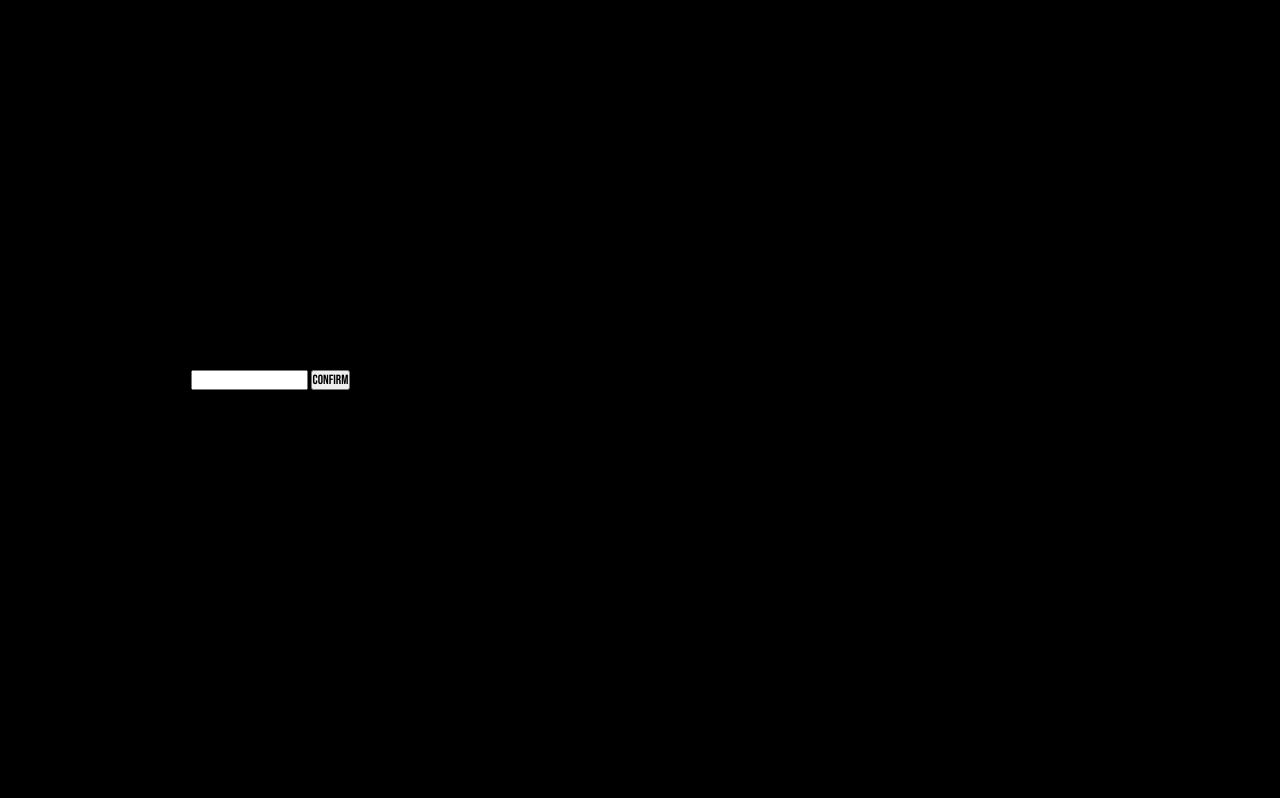
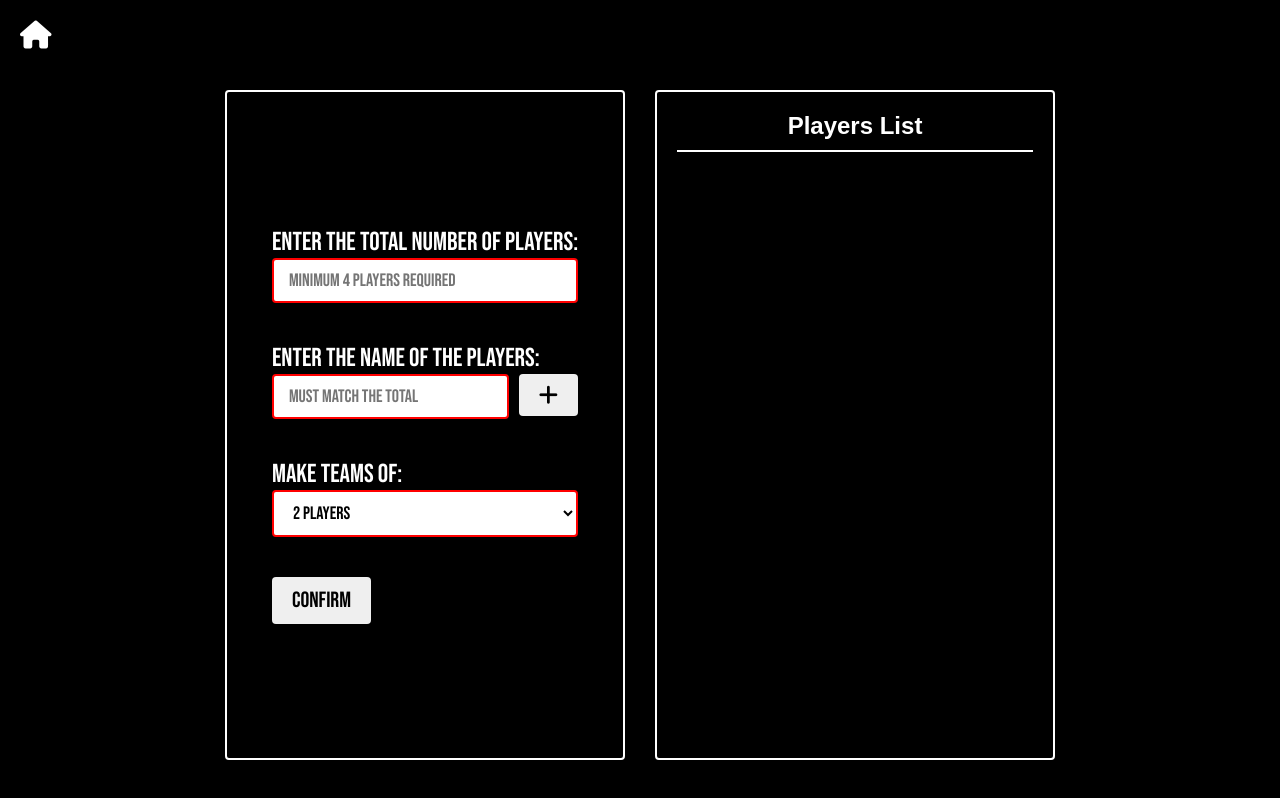
Before and after one commit to AshimStha/pet-project, a plain HTML site: page form.html in a window 1280 px wide. Drawn offline with Linux system fonts and the light colour scheme; a web font is replaced by a local one.

Commit message:
The form validation with the add player feature updated

```diff
--- a/css/style.css
+++ b/css/style.css
@@ -5,6 +5,22 @@ font-family: 'Dela Gothic One', sans-serif;
 font-family: 'Nova Square', sans-serif;
 font-family: 'Roboto', sans-serif;
 font-family: 'Smooch Sans', sans-serif; */
+
+/* Scroll bar CSS For WebKit browsers (Chrome, Safari) */
+::-webkit-scrollbar {
+  /* Set the width of the scrollbar */
+  width: 12px;
+}
+
+::-webkit-scrollbar-thumb {
+  /* Set the color of the scrollbar thumb (the draggable part) */
+  background-color: #3fdb34;
+}
+
+::-webkit-scrollbar-track {
+  /* Set the color of the scrollbar track (the area behind the thumb) */
+  background-color: #ecf0f1;
+}
 
 * {
   margin: 0;
@@ -31,19 +47,23 @@ body .wrapper_landing {
   color: white;
   font-size: 40px;
   animation: heading-color 6s infinite;
+  user-select: none;
 }
 
 #landing_text {
   color: white;
-  font-size: 24px;
+  font-size: 22px;
   font-weight: 300;
+  width: 85%;
+  line-height: 2;
   padding-top: 20px;
-  font-family: "Roboto", sans-serif;
+  font-family: 'Nova Square', sans-serif;
   text-align: center;
   word-break: break-all;
   word-wrap: break-word;
   padding-left: 20px;
   padding-right: 20px;
+  user-select: none;
 }
 
 #landing_arrow {
@@ -72,7 +92,180 @@ footer p {
   font-size: 14px;
   font-family: "Dela Gothic One", sans-serif;
   word-spacing: 2px;
+  user-select: none;
 }
+
+/*----------------------------------------------------------------------------------*/
+
+/*Form CSS*/
+#contents {
+  height: 95vh;
+}
+
+#form_header {
+  font-size: 28px;
+  padding-top: 20px;
+  padding-left: 20px;
+}
+
+#home_icon .fa-solid:hover {
+  transform: scale(1.2);
+  transition: 0.4s ease;
+}
+
+.wrapper {
+  position: absolute;
+  top: 50%;
+  left: 50%;
+  transform: translate(-50%, -50%);
+  height: 95vh;
+  display: grid;
+  grid-template-columns: 1fr 1fr;
+  column-gap: 30px;
+}
+
+.form_section {
+  display: flex;
+  flex-direction: column;
+  justify-content: center;
+  align-items: center;
+  border: 2px solid rgb(255, 255, 255);
+  border-radius: 4px;
+  padding: 20px 20px;
+  margin-top: 70px;
+  margin-bottom: 20px;
+  min-width: 400px;
+}
+
+#team_form {
+  display: flex;
+  flex-direction: column;
+  justify-content: center;
+  align-items: start;
+}
+
+.team_form_label {
+  color: white;
+  font-size: 26px;
+}
+
+input[type="number"],
+input[type="text"],
+select {
+  padding: 10px 15px;
+  margin-bottom: 40px;
+  box-sizing: border-box;
+  border: 2px solid rgb(255, 0, 0);
+  border-radius: 4px;
+  background-color: rgb(255, 255, 255);
+  color: black;
+  font-size: 18px;
+  width: 100%;
+}
+
+.names_input_feature {
+  width: 100%;
+  display: flex;
+  justify-content: center;
+  align-items: self-start;
+}
+
+/*The player names adding button*/
+#name_submit_btn {
+  padding: 10px 20px;
+  margin-left: 10px;
+  display: flex;
+  justify-content: center;
+  align-items: center;
+  border: none;
+  border-radius: 4px;
+  color: black;
+  font-size: 22px;
+  cursor: pointer;
+  transition: 0.4s ease;
+}
+
+#name_submit_btn:hover {
+  color: #fff;
+  background-color: #3da736;
+}
+
+/*The form submit button for number*/
+#form_total_submit_btn {
+  padding: 10px 20px;
+  display: flex;
+  justify-content: center;
+  align-items: center;
+  box-sizing: border-box;
+  border: 0px;
+  border-radius: 4px;
+  color: black;
+  font-size: 22px;
+  cursor: pointer;
+  transition: 0.4s ease;
+}
+
+#form_total_submit_btn:hover {
+  color: #fff;
+  background-color: #3da736;
+}
+
+.players_list_wrapper {
+  display: flex;
+  flex-direction: column;
+  align-items: center;
+  border: 2px solid rgb(255, 255, 255);
+  border-radius: 4px;
+  padding: 20px 20px;
+  margin-top: 70px;
+  margin-bottom: 20px;
+  min-width: 400px;
+}
+
+#players_list_heading {
+  color: white;
+  font-size: 24px;
+  font-family: "Dela Gothic One", sans-serif;
+  padding-bottom: 10px;
+  border-bottom: 2px solid #fff;
+  text-align: center;
+  width: 100%;
+}
+
+#players_list {
+  padding: 20px;
+  font-family: "Roboto", sans-serif;
+  text-align: center;
+  word-break: break-all;
+  word-wrap: break-word;
+}
+
+.players_list_item {
+  list-style-type: none;
+  padding-bottom: 10px;
+  padding-right: 50px;
+  color: white;
+  font-size: 20px;
+  font-weight: 300;
+  /*prevents the selection of the text*/
+  user-select: none;
+  position: relative;
+}
+
+/*Adding the delete button after a name*/
+.players_list_item::after {
+  content: "";
+  position: absolute;
+  width: 24px;
+  height: 24px;
+  background-image: url("../images/delete.png");
+  background-size: cover;
+  background-position: center;
+  right: 0;
+  cursor: pointer;
+}
+
+/*--------------------------------------------------------------------------------*/
 
 /*Keyframe animation for the heading text*/
 @keyframes heading-color {
--- a/form.html
+++ b/form.html
@@ -1,27 +1,90 @@
 <!DOCTYPE html>
 <html lang="en">
   <head>
-    <meta charset="UTF-8">
-    <meta name="viewport" content="width=device-width, initial-scale=1.0">
+    <meta charset="UTF-8" />
+    <meta name="viewport" content="width=device-width, initial-scale=1.0" />
     <title>Create Team</title>
 
     <!--Linking the CSS file-->
-    <link rel="stylesheet" href="css/style.css">
+    <link rel="stylesheet" href="css/style.css" />
 
     <!--Linking the JS file-->
     <script src="js/app.js"></script>
 
     <!--Linking the font awesome kit-->
-    <script src="https://kit.fontawesome.com/f266e39caf.js" crossorigin="anonymous"></script>
+    <script
+      src="https://kit.fontawesome.com/f266e39caf.js"
+      crossorigin="anonymous"
+    ></script>
   </head>
   <body>
+    <main id="contents">
+      <!--The header section-->
+      <header id="form_header">
+        <a id="home_icon" href="/index.html"
+          ><i class="fa-solid fa-house" style="color: #ffffff"></i
+        ></a>
+      </header>
+
+      <!--The form section-->
       <div class="wrapper">
+        <!--The form section-->
+        <div class="form_section">
           <form id="team_form" name="team_form">
-           <label class="team_form_label" for="team_number">Enter the total number of players:</label>
-           <input type="number" id="team_number" class="team_form_input" />
+            <!--The number field-->
+            <label class="team_form_label" for="team_number"
+              >Enter the total number of players:</label
+            >
+            <input
+              type="number"
+              id="team_number"
+              class="team_form_input"
+              name="team_number"
+              placeholder="Minimum 4 players required"
+            />
 
-           <button type="submit">Confirm</button>
+            <!--The names field-->
+            <label class="team_form_label" for="team_players"
+              >Enter the name of the players:</label
+            >
+            <div class="names_input_feature">
+              <input
+                type="text"
+                id="team_players"
+                class="team_form_input"
+                name="team_players"
+                placeholder="Must match the total"
+              />
+              <button id="name_submit_btn">
+                <i class="fa-solid fa-plus" style="color: #000000"></i>
+              </button>
+            </div>
+
+            <!--The number of teams field-->
+            <label class="team_form_label" for="number_of_teams"
+              >Make teams of:</label
+            >
+
+            <select name="number_of_teams" id="team_number">
+              <option value="2">2 players</option>
+              <option value="3">3 players</option>
+              <option value="4">4 players</option>
+            </select>
+            <!--Submit button-->
+            <button type="submit" id="form_total_submit_btn">Confirm</button>
           </form>
         </div>
+
+        <!--The section to display the players name list-->
+        <div class="players_list_wrapper">
+          <h2 id="players_list_heading">Players List</h2>
+
+          <!--The unordered list to display the players name-->
+          <ul id="players_list">
+            <!--The list items will be added dynamically-->
+          </ul>
+        </div>
+      </div>
+    </main>
   </body>
 </html>
--- a/js/app.js
+++ b/js/app.js
@@ -0,0 +1,63 @@
+// When the page loads
+window.onload = function () {
+  // Creating a form handler
+  var formHandle = document.forms.team_form;
+
+  // Fetching the form elements
+
+  // For the number of players
+  var playerNumber = formHandle.team_number;
+  // For player names input
+  var playerNames = formHandle.team_players;
+
+  // Players list
+  var playersList = document.getElementById("players_list");
+
+  // The add player button
+  var addPlayerBtn = document.getElementById("name_submit_btn");
+
+  // When the add player button is clicked, call AddPlayers()
+  addPlayerBtn.onclick = AddPlayers;
+
+  // When the form is submitted, call processForm()
+  formHandle.onsubmit = processForm;
+
+  // Defining processForm()
+  function processForm() {
+    // Preventing the form from being submitted
+    return false;
+  }
+
+  // Function to add players
+  function AddPlayers() {
+    if (playerNames.value == "" || playerNames.value == null) {
+      alert("Please enter a valid player name!");
+    } else if (
+      playerNumber.value == "" ||
+      playerNumber.value == null ||
+      playerNumber.value == 0
+    ) {
+      alert("Please enter a valid number of players!");
+    } else if (playerNumber.value < 4) {
+      alert("There should be at least 4 players!");
+    } else if (playerNumber.value > 8) {
+      alert("The total players can not be more than 8!");
+    } else if (playersList.children.length >= playerNumber.value) {
+      alert("You have reached the maximum number of players!");
+    } else {
+      // Create a new list item
+      var li = document.createElement("li");
+
+      // Add the player name to the list item
+      li.innerHTML = playerNames.value;
+
+      // Add the list item to the players list
+      playersList.appendChild(li);
+
+      li.classList.add("players_list_item");
+
+      // Clear the player name input
+      playerNames.value = "";
+    }
+  }
+};
```
Also changed, not shown: index.html (+24 -13 lines), images/delete.png (added). Lines whose indentation alone changed are shown as unchanged.
